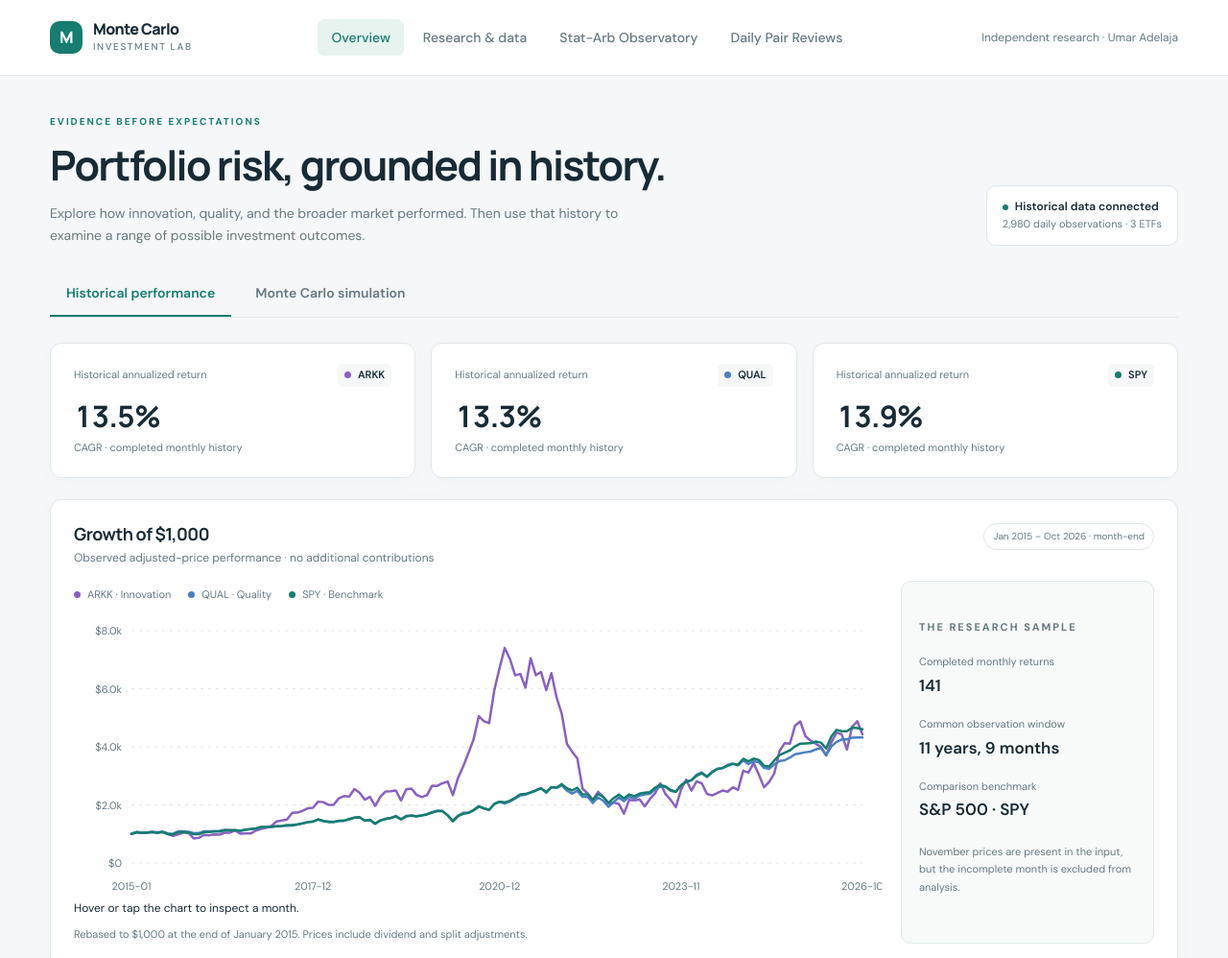
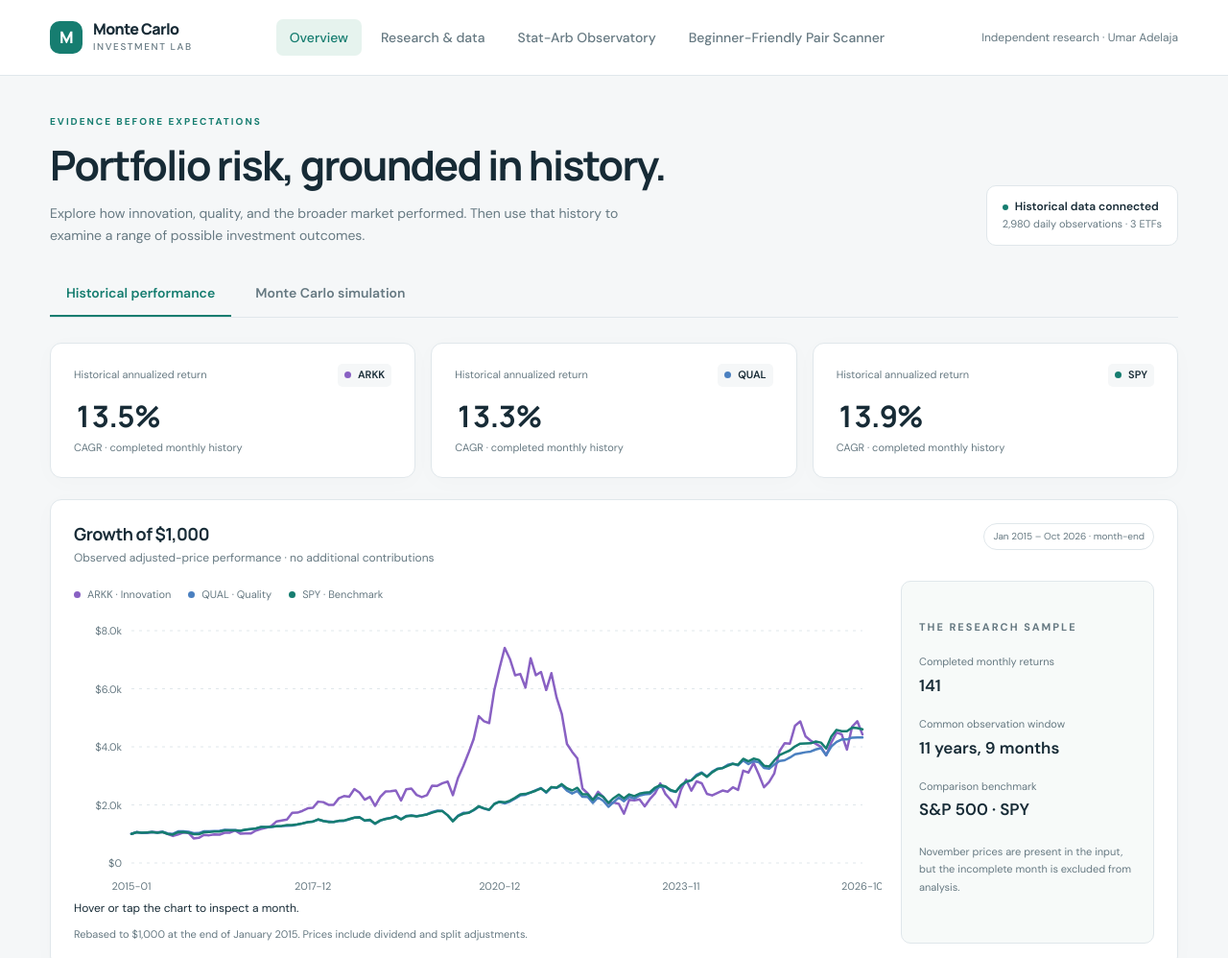
Before and after one commit to uafadelaja-creator/monte-carlo-investment-lab, a plain HTML site: page index.html in a window 1280 px wide. Shown: the top 998 px of the page at 96% size. Drawn offline with Linux system fonts and the light colour scheme.

Commit message:
ux(pairlab): make the beginner-friendly scanner the default starting point in navigation

```diff
--- a/index.html
+++ b/index.html
@@ -3,7 +3,7 @@
 <meta name="description" content="Historical ETF performance and reproducible Monte Carlo analysis of ARKK, QUAL, and SPY.">
 <title>Overview · Monte Carlo Investment Lab</title>
 <link rel="stylesheet" href="assets/site.css"><script defer src="assets/dashboard.js"></script></head>
-<body data-page="overview"><header class="site-header"><div class="header-inner"><a class="brand" href="index.html"><span class="brand-mark">M</span><span>Monte Carlo<small>Investment Lab</small></span></a><nav class="nav" aria-label="Main navigation"><a href="index.html" aria-current="page">Overview</a><a href="historical_results.html">Research & data</a><a href="stat-arb-dashboard/index.html">Stat-Arb Observatory</a><a href="stat-arb-dashboard/daily.html">Daily Pair Reviews</a></nav><span class="author">Independent research · Umar Adelaja</span></div></header>
+<body data-page="overview"><header class="site-header"><div class="header-inner"><a class="brand" href="index.html"><span class="brand-mark">M</span><span>Monte Carlo<small>Investment Lab</small></span></a><nav class="nav" aria-label="Main navigation"><a href="index.html" aria-current="page">Overview</a><a href="historical_results.html">Research & data</a><a href="stat-arb-dashboard/index.html">Stat-Arb Observatory</a><a href="stat-arb-dashboard/daily.html">Beginner-Friendly Pair Scanner</a></nav><span class="author">Independent research · Umar Adelaja</span></div></header>
 <main><div id="load-error" class="error" role="alert" hidden></div><section class="hero"><div><p class="eyebrow">Evidence before expectations</p><h1>Portfolio risk, grounded in history.</h1><p class="intro">Explore how innovation, quality, and the broader market performed. Then use that history to examine a range of possible investment outcomes.</p></div><div class="data-status"><strong><span class="status-dot"></span>Historical data connected</strong>2,980 daily observations · 3 ETFs</div></section>
 <div class="tabs" role="tablist" aria-label="Analysis view"><button id="tab-history" role="tab" aria-selected="true" aria-controls="history-view">Historical performance</button><button id="tab-monte" role="tab" aria-selected="false" aria-controls="monte-view" tabindex="-1">Monte Carlo simulation</button></div>
 <section id="history-view" role="tabpanel" aria-labelledby="tab-history">
```
